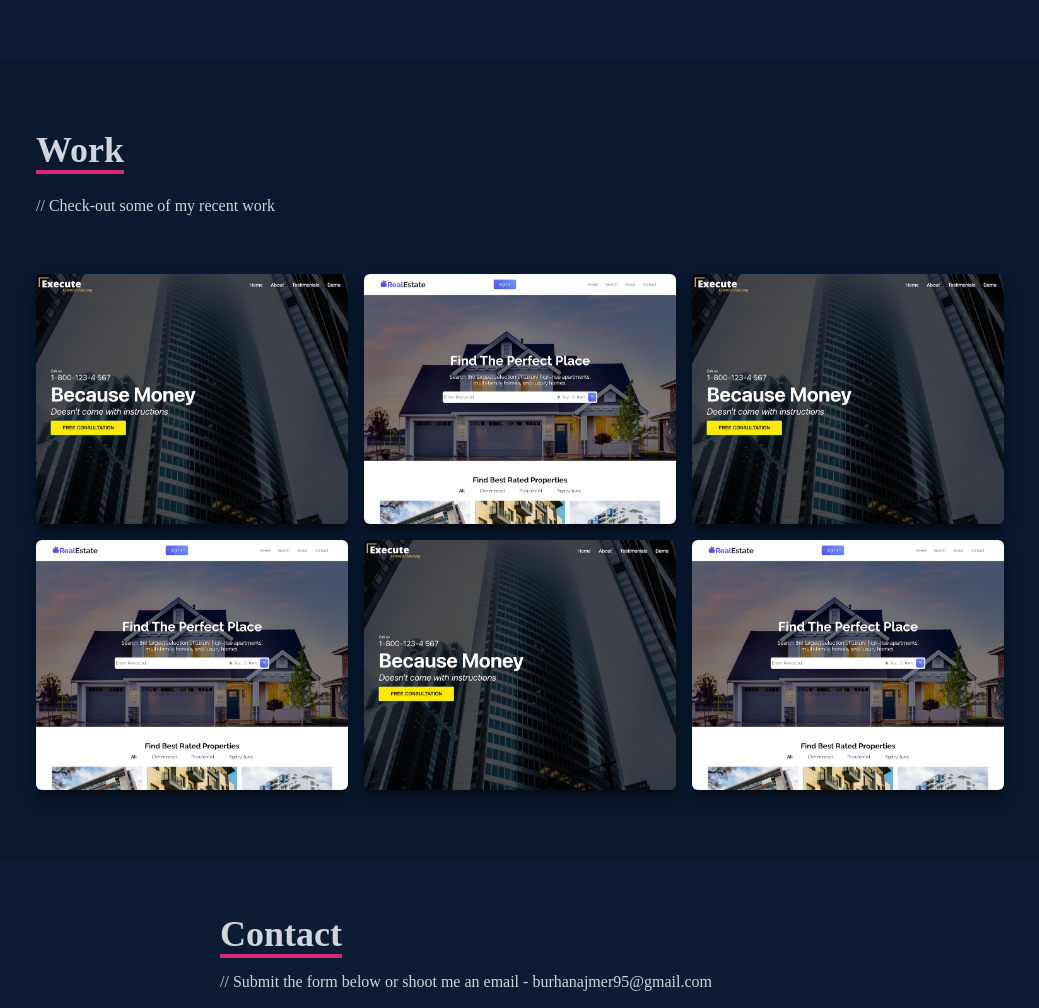
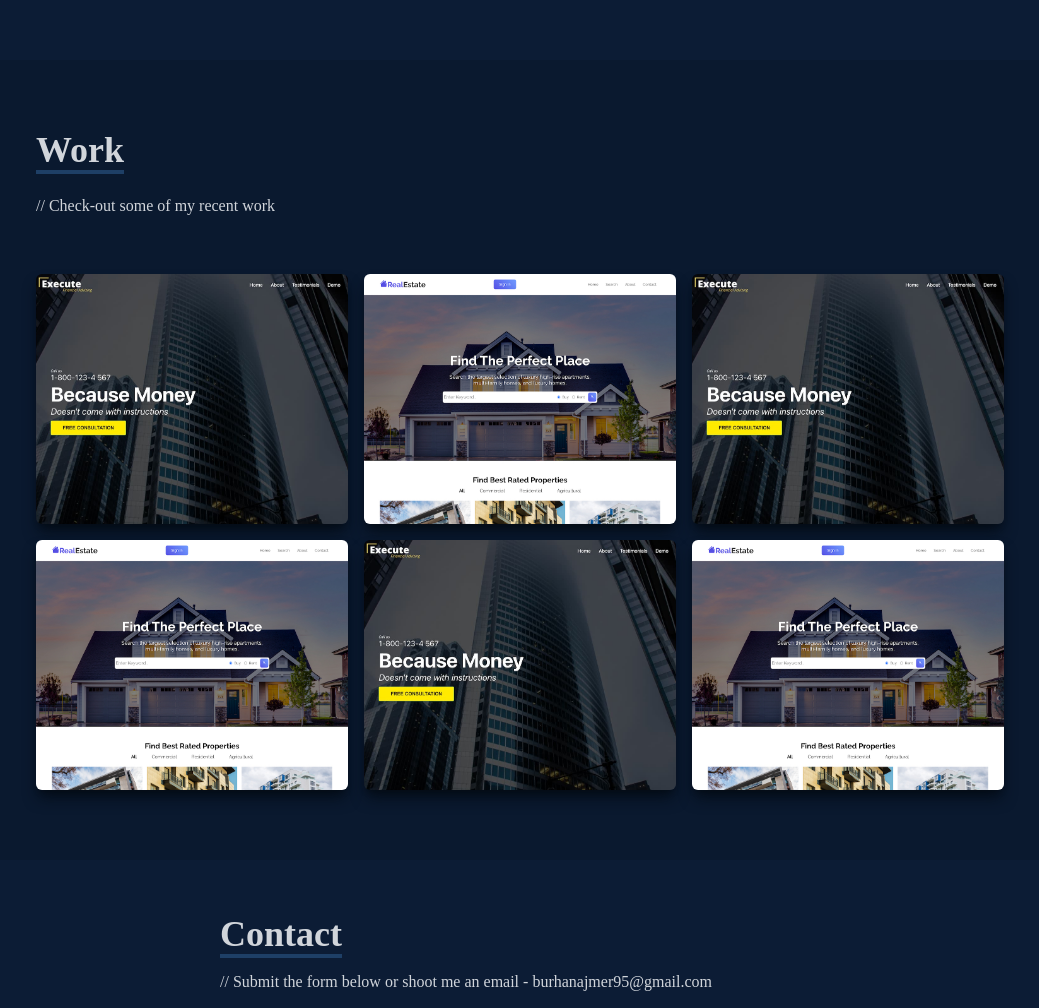
Before and after one commit to burhanaj/portfolio-app, a React (Create React App) app: page / in a window 1280 px wide. Shown: the part 2340-3348 px from the top of the page, without its empty margins (120-1159 px from the left). Built offline with nearby package versions, Linux system fonts and the light colour scheme.

Commit message:
border color

```diff
--- a/src/components/Contact.jsx
+++ b/src/components/Contact.jsx
@@ -2,17 +2,17 @@ import React from 'react'
 
 const Contact = () => {
   return (
-    <div name='contact' className='w-full h-screen bg-[#0c1c35] flex justify-center items-center p-4' id='contact'>
+    <div name='contact' className='w-full h-screen bg-[#0c1c35] flex justify-center align-items-center items-center p-8' id='contact'>
         <form method='POST' action="https://getform.io/f/eb7178cc-4a4f-455e-bdda-604bfce64b61" className='flex flex-col max-w-[600px] w-full'>
             <div className='pb-8'>
-                <p className='text-4xl font-bold inline border-b-4 border-pink-600 text-gray-300'>Contact</p>
+                <p className='text-4xl font-bold inline border-b-4 border-[#1E3F66] text-gray-300'>Contact</p>
                 <p className='text-gray-300 py-4'>// Submit the form below or shoot me an email - <a href="mailto:burhanajmer95@gmail.com" target="_blank"> burhanajmer95@gmail.com</a></p>
             </div>
             <input className='my-4 bg-[#ccd6f6] p-2' type="text" placeholder='Name' name='name' />
             <input className='my-4 p-2 bg-[#ccd6f6]' type="email" placeholder='Email' name='email' />
             <input className='my-3 p-2 bg-[#ccd6f6]' type="tel" placeholder='Phone Number' name='phoneNumber' />
             <textarea className='my-4 bg-[#ccd6f6] p-2' name="message" rows="8" placeholder='Message'></textarea>
-            <button className='text-white border-2 hover:bg-pink-600 hover:border-pink-600 px-4 py-3 my-8 mx-auto flex items-center'>Let's Collaborate</button>
+            <button className='text-white border-2 hover:bg-[#ccd6f6] hover:border-[#ccd6f6] hover:text-[#0c1c35] px-4 py-3 my-8 mx-auto flex items-center'>Let's Collaborate</button>
         </form>
     </div>
   )
--- a/src/components/Work.jsx
+++ b/src/components/Work.jsx
@@ -7,7 +7,7 @@ const Work = () => {
     <div name='work' className='w-full md:h-screen text-gray-300 bg-[#0a192f]' id='work'>
       <div className='max-w-[1000px] mx-auto p-4 flex flex-col justify-center w-full h-full'>
         <div className='pb-8'>
-          <p className='text-4xl font-bold inline border-b-4 text-gray-300 border-pink-600'>
+          <p className='text-4xl font-bold inline border-b-4 text-gray-300 border-[#1E3F66]'>
             Work
           </p>
           <p className='py-6'>// Check-out some of my recent work</p>
```
